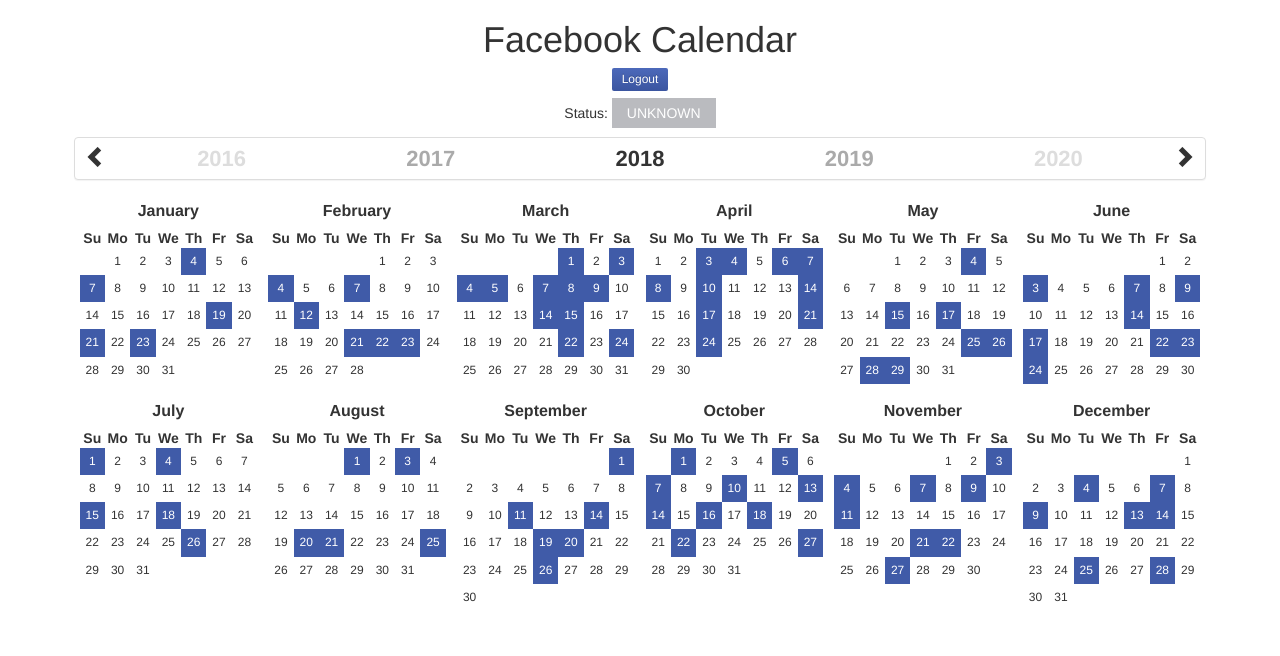
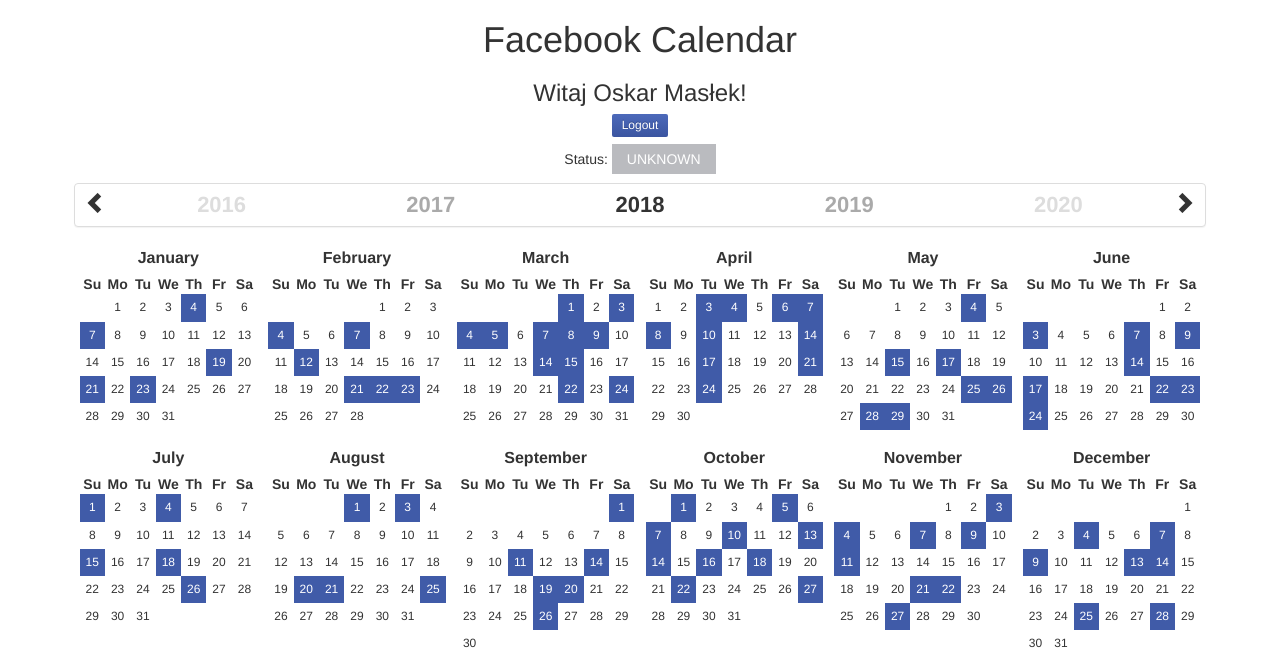
Before and after one commit to tss89/calendar-sem8-tp, a Django app: page / in a window 1280 px wide. Shown: the top 656 px of the page. Run offline with Django 3.2, Linux system fonts and the light colour scheme; lists and menus that the app fills with data are empty; some libraries are stand-ins or nearby versions.

Commit message:
Add name user login facebook

```diff
--- a/templates/home/index.html
+++ b/templates/home/index.html
@@ -27,6 +27,7 @@
 {% block body %}
     <div class="container text-center">
         <h1 class="header__title">Facebook Calendar</h1>
+        <h3 class="header__welcome">Witaj <span class="header__name">Oskar Masłek</span>!</h3>
         <fb:login-button
             scope="public_profile,email"
             onlogin="checkLoginState();">
```
